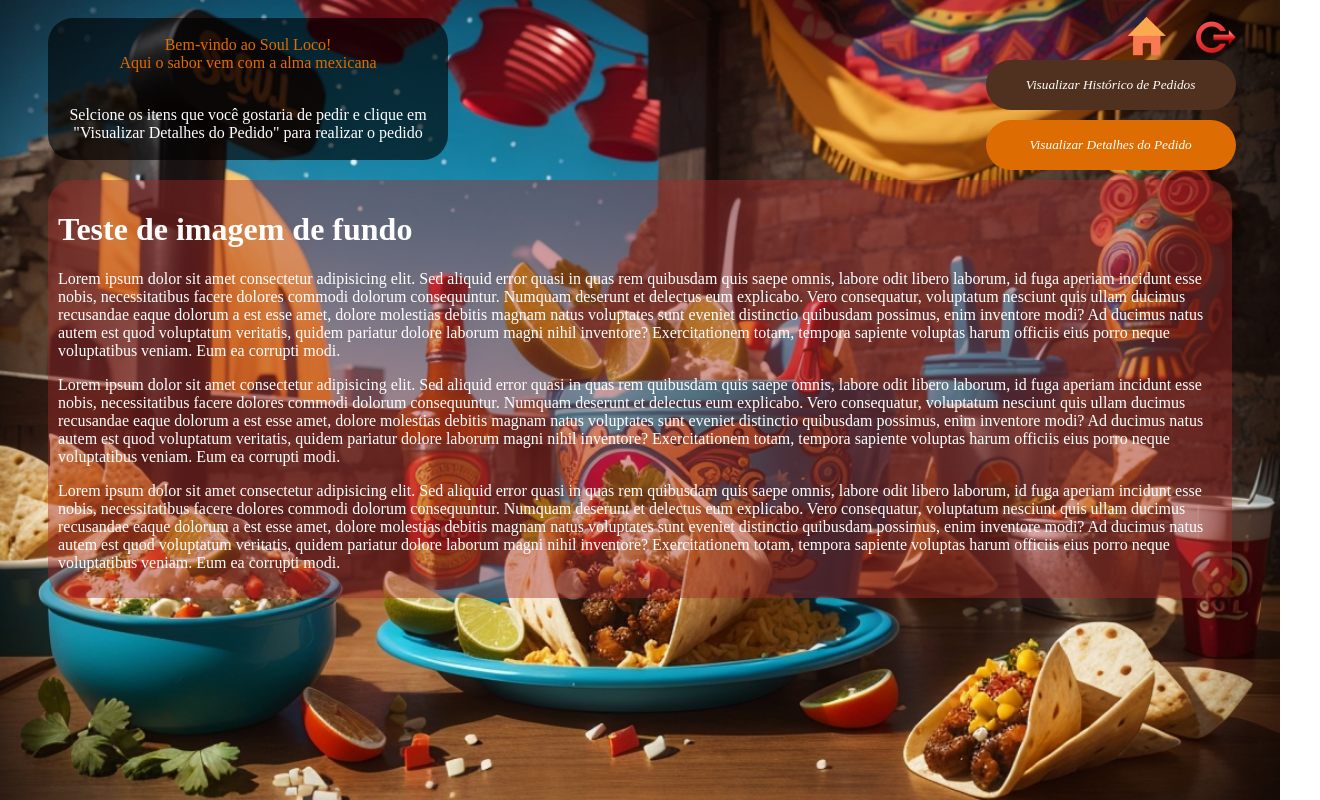
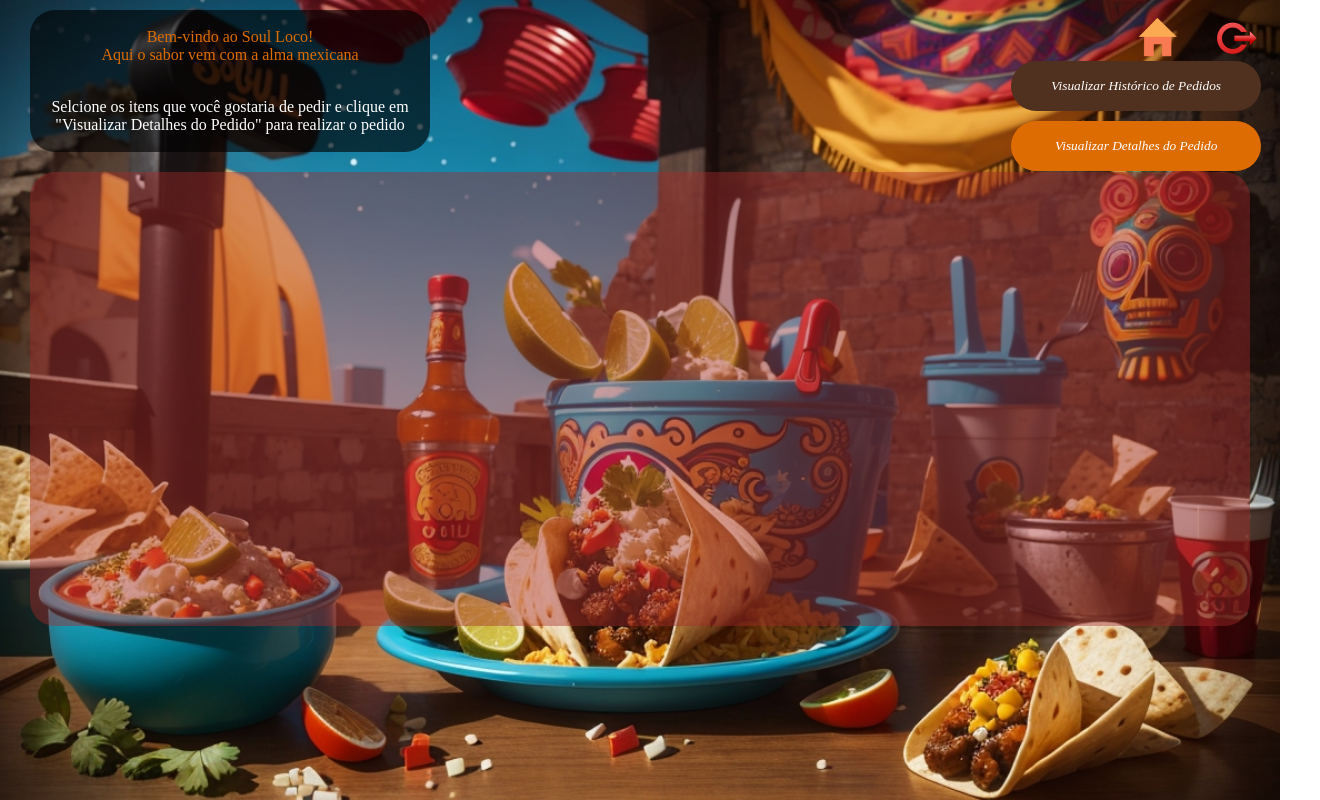
Before and after one commit to Adekb12/Trabalho-Final-ES-SoulLoco, a website: page Implementacao/Frontend/pags/cardapio.html in a window 1280 px wide. Shown: the whole page, 1320 px wide, since content can reach past the window. Drawn offline with Linux system fonts and the light colour scheme.

Commit message:
feat: atualização Front-end
Foram feitas correções em alguns arquivos, incluídas novas telas e iniciamos o tratamento de inputs com js

```diff
--- a/Implementacao/Frontend/estilo/cardapio.css
+++ b/Implementacao/Frontend/estilo/cardapio.css
@@ -5,20 +5,20 @@
 }
 
 body {
-    height: 89vh;
+    height: fit-content;
     background-image: url('../imagens/fundo02.jpg');
     background-repeat: no-repeat;
     background-position: center;
     background-size: cover;
     background-attachment: fixed;
-    padding: 40px;
-    padding-top: 10px;
+    padding: 10px 30px;
+    margin: 0px;
 }
 
 div {
     background-color: rgba(0, 0, 0, 0.623);
     width: 380px;
-    padding: 2px 10px 2px 10px;
+    padding: 2px 10px;
     border-radius: 25px;
     text-align: center;
     margin: 0px 0px 20px 0px;
@@ -30,12 +30,18 @@ div {
 
 .icone {
     height: 40px;
+}
+
+button {
+    background-color: rgba(0, 0, 0, 0);
+    width: 50px;
+    border: 0px;
     margin-left: 25px;
 }
 
 form {
     position: absolute;
-    left: 77%;
+    left: 79%;
     top: 0%;
 }
 
@@ -71,8 +77,12 @@ form > p {
 
 main {
     background-color: rgba(165, 42, 42, 0.432);
-    max-width: fit-content;
-    padding: 10px;
+    padding: 20px;
     margin: auto;
     border-radius: 25px;
 }
+
+iframe {
+    height: 410px;
+    width: 1270px;
+}
--- /dev/null
+++ b/Implementacao/Frontend/estilo/tela-inicial.css
@@ -0,0 +1,61 @@
+@charset "UTF-8";
+
+* {
+    color: white;
+    font-family: Arial, Helvetica, sans-serif;
+    margin: 0px;
+    padding: 0px;
+}
+
+body {
+    height: fit-content;
+    background-image: url('../imagens/fundo01.jpg');
+    background-repeat: no-repeat;
+    background-position: center;
+    background-size: cover;
+    padding: 30px;
+}
+
+form {
+    font-size: 1.6em;
+    font-style: italic;
+    height: 280px;
+    width: 900px;
+    margin: auto;
+    text-align: center;
+    background-color: rgba(255, 255, 255, 0.87);
+    border-radius: 30px;
+    padding: 150px 100px;
+}
+
+input {
+    height: 45px;
+    width: 200px;
+    border: 0px;
+    padding: 10px;
+    margin-bottom: 15px;
+    border-radius: 25px;
+    font-size: medium;
+}
+
+#texto {
+    font-family: 'Montserrat';
+    color: rgb(221, 108, 2);
+}
+
+#realizar {
+    background-color: rgb(221, 108, 2);
+    margin-right: 40px;
+}
+
+#realizar:hover {
+    background-color: rgb(250, 164, 66);
+}
+
+#sair {
+    background-color: rgb(148, 6, 6);
+}
+
+#sair:hover {
+    background-color: red;
+}
--- /dev/null
+++ b/Implementacao/Frontend/package.json
@@ -0,0 +1,5 @@
+{
+  "dependencies": {
+    "axos": "^0.0.1"
+  }
+}
--- a/Implementacao/Frontend/pags/cardapio.html
+++ b/Implementacao/Frontend/pags/cardapio.html
@@ -21,18 +21,15 @@
         </div>
         <form action="" method="post">
             <p>
-                <img class="icone" src="../imagens/home.png" alt="Principal" srcset="">
-                <img class="icone" src="../imagens/botao-logout.png" alt="Sair" srcset=""><br>
+                <button onclick=""><img class="icone" src="../imagens/home.png" alt="Principal" srcset=""></button>
+                <button onclick=""><img class="icone" src="../imagens/botao-logout.png" alt="Sair" srcset=""></button><br>
                 <input id="historico" class="formHeader" type="submit" value="Visualizar Histórico de Pedidos"><br>
                 <input id="detalhes" class="formHeader" type="submit" value="Visualizar Detalhes do Pedido">
             </p>
         </form>
     </header>
     <main>
-        <h1>Teste de imagem de fundo</h1>
-        <p>Lorem ipsum dolor sit amet consectetur adipisicing elit. Sed aliquid error quasi in quas rem quibusdam quis saepe omnis, labore odit libero laborum, id fuga aperiam incidunt esse nobis, necessitatibus facere dolores commodi dolorum consequuntur. Numquam deserunt et delectus eum explicabo. Vero consequatur, voluptatum nesciunt quis ullam ducimus recusandae eaque dolorum a est esse amet, dolore molestias debitis magnam natus voluptates sunt eveniet distinctio quibusdam possimus, enim inventore modi? Ad ducimus natus autem est quod voluptatum veritatis, quidem pariatur dolore laborum magni nihil inventore? Exercitationem totam, tempora sapiente voluptas harum officiis eius porro neque voluptatibus veniam. Eum ea corrupti modi.</p>
-        <p>Lorem ipsum dolor sit amet consectetur adipisicing elit. Sed aliquid error quasi in quas rem quibusdam quis saepe omnis, labore odit libero laborum, id fuga aperiam incidunt esse nobis, necessitatibus facere dolores commodi dolorum consequuntur. Numquam deserunt et delectus eum explicabo. Vero consequatur, voluptatum nesciunt quis ullam ducimus recusandae eaque dolorum a est esse amet, dolore molestias debitis magnam natus voluptates sunt eveniet distinctio quibusdam possimus, enim inventore modi? Ad ducimus natus autem est quod voluptatum veritatis, quidem pariatur dolore laborum magni nihil inventore? Exercitationem totam, tempora sapiente voluptas harum officiis eius porro neque voluptatibus veniam. Eum ea corrupti modi.</p>
-        <p>Lorem ipsum dolor sit amet consectetur adipisicing elit. Sed aliquid error quasi in quas rem quibusdam quis saepe omnis, labore odit libero laborum, id fuga aperiam incidunt esse nobis, necessitatibus facere dolores commodi dolorum consequuntur. Numquam deserunt et delectus eum explicabo. Vero consequatur, voluptatum nesciunt quis ullam ducimus recusandae eaque dolorum a est esse amet, dolore molestias debitis magnam natus voluptates sunt eveniet distinctio quibusdam possimus, enim inventore modi? Ad ducimus natus autem est quod voluptatum veritatis, quidem pariatur dolore laborum magni nihil inventore? Exercitationem totam, tempora sapiente voluptas harum officiis eius porro neque voluptatibus veniam. Eum ea corrupti modi.</p>
+        <iframe src="itens-cardapio.html" frameborder="0"></iframe>
     </main>
 </body>
 </html>
--- /dev/null
+++ b/Implementacao/Frontend/pags/itens-cardapio.html
@@ -0,0 +1,13 @@
+<!DOCTYPE html>
+<html lang="pt-br">
+<head>
+    <meta charset="UTF-8">
+    <meta name="viewport" content="width=device-width, initial-scale=1.0">
+    <title>Cardápio</title>
+</head>
+<body>
+    <form action="" method="post">
+
+    </form>
+</body>
+</html>
```
Also changed, not shown: Implementacao/Frontend/pags/index.html (+3 -2 lines), Implementacao/Frontend/pags/tela-inicial.html (added, +22 -0 lines), Implementacao/Frontend/script/login.js (added, +44 -0 lines), 1 other file.
